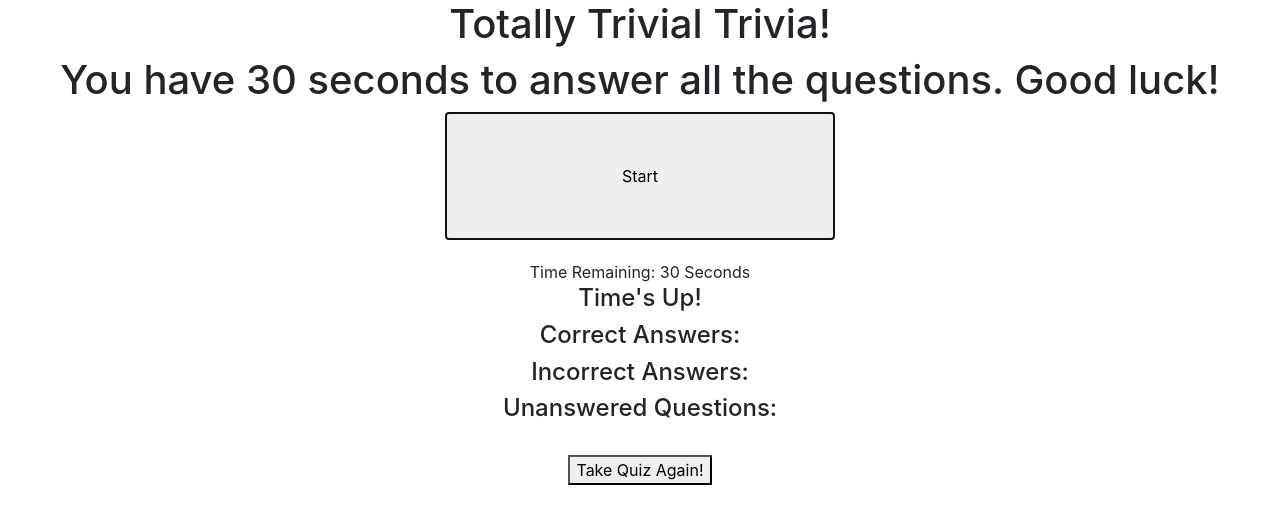
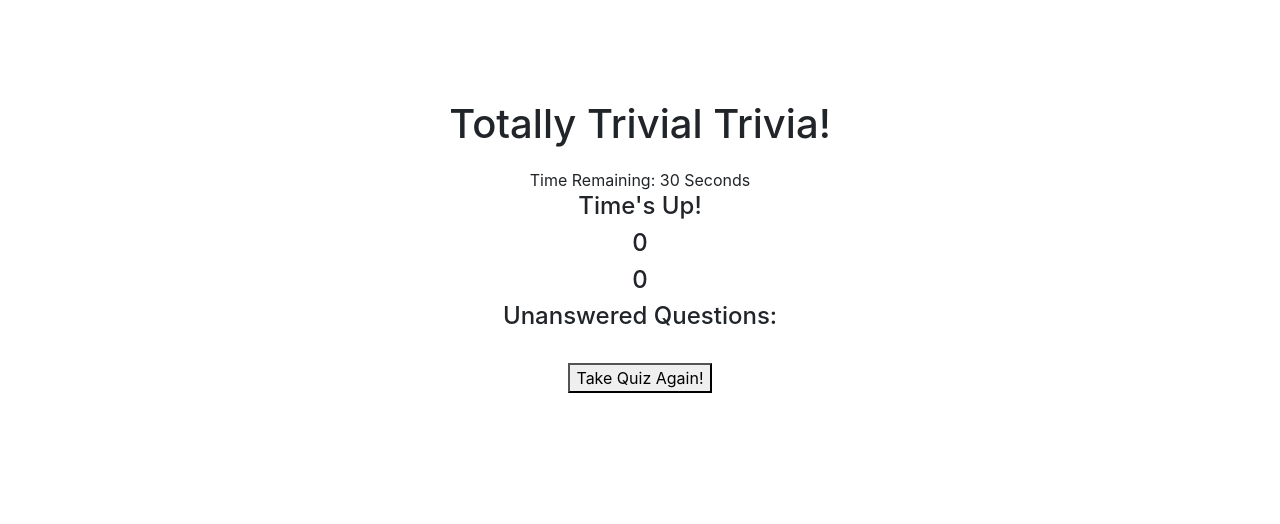
Before and after one commit to charliepaull/TriviaGame, a plain HTML site: page index.html in a window 1280 px wide. Both pictures are taken after a click on the button "Start". Drawn offline with nearby package versions, Linux system fonts and the light colour scheme.

Commit message:
some more changes. getting to trivia page. need to dy. add stuff.

```diff
--- a/assets/css/style.css
+++ b/assets/css/style.css
@@ -1,5 +1,9 @@
 .header-container, .start-container, .results-container {
     text-align: center;
+}
+
+.header-container {
+    margin-top: 100px;
 }
 
 #start-button {
@@ -14,4 +18,9 @@
 
 .trivia-container {
     margin-top: 20px;
+    display: none;
 }
+
+.results-container {
+    display: none;
+}
--- a/assets/javascript/app-scratch.js
+++ b/assets/javascript/app-scratch.js
@@ -2,16 +2,58 @@
 
 $("document").ready(function(){
 
-    $()
+    // hide some stuff first - done in CSS
+    // will show after on-click start
 
-    // declare my variables.
-    let timeLeft = 5;
-    let correct = 0;
-    let incorrect = 0;
-    let unanswered = 0;
+    // onclick to start trivia game
+    // startFunction = () => {
+    //     console.log("hello!");
+    $("#start-button").on("click", function(){
+        console.log("hi there!"); //works
+        // show timer
+        $("#time").show();
+        // show trivia-container
+        $(".trivia-container").show();
+        // hide start container
+        $(".start-container").hide();
+        // start timer
+        setInterval(gameTime.timeLeft);
 
+
+
+    })
+    // }
+
+    resultFunction = () => {
+        // hide questions
+        $(".trivia-container").hide();
+        // show results
+        $(".results-container").show();
+
+        // show user stats
+        $("#time-end").show();
+        $("#right").text(gameTime.correct);
+        $("#wrong").text(gameTime.incorrect);
+        $("#unanswered").text(gameTime.unasnwered);
+    }
+
+    // declare my variables within an object
+
+    let gameTime = {
+        timeLeft: 5,
+        correct: 0,
+        incorrect: 0,
+        unanswered: 0,
+    }
+
+    setInterval(function(){
+        gameTime.timeLeft--;
+        if (gameTime.timeLeft === 0){
+            this.resultFunction();
+        }
+    }, 1000);
     // setting countdown interval
-    let interval = setInterval(countdown, 1000);
+    // let interval = setInterval(countdown, 1000);
 
     // trivia questions - array of objects
     var trivia = [{
@@ -47,6 +89,6 @@ $("document").ready(function(){
 
 ]
 
-
+// startFunction();
 
 })
```
